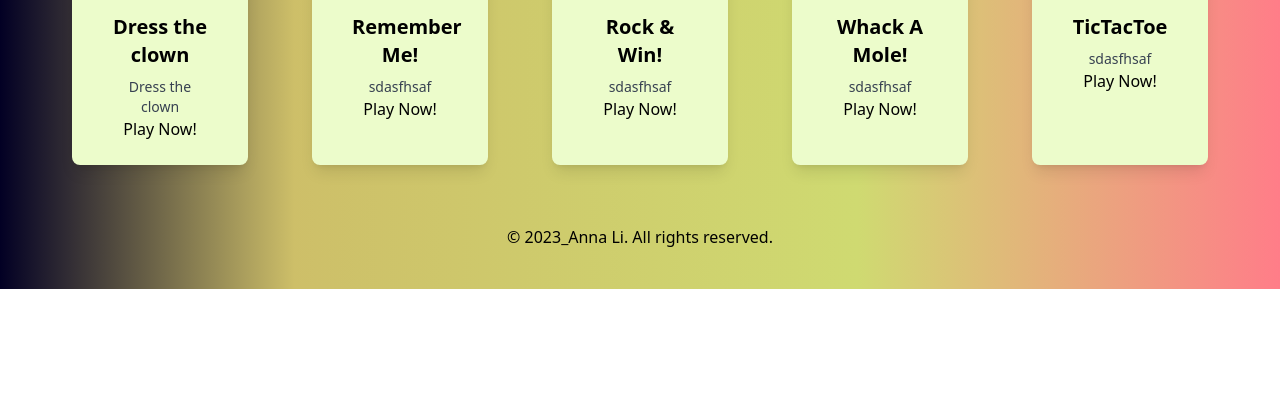
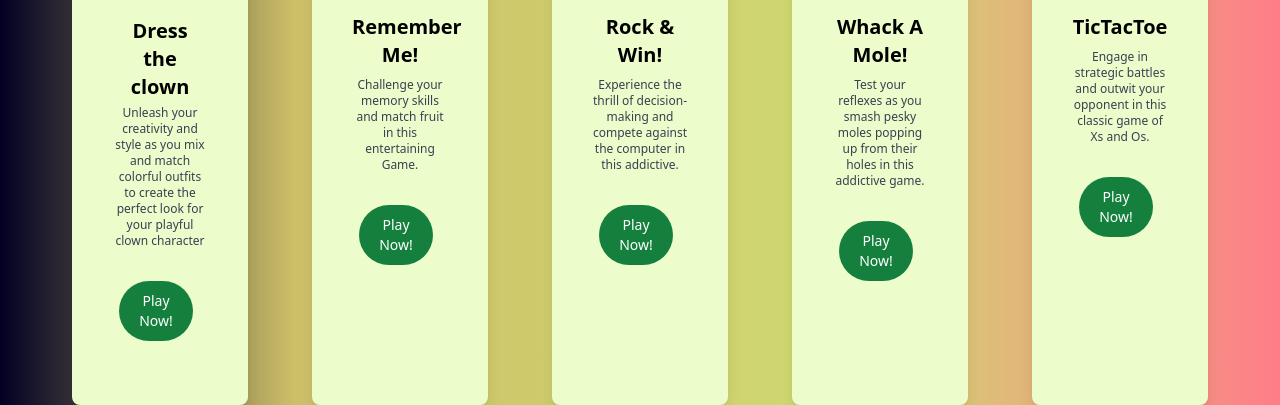
Before and after one commit to esplanadeA/js_game_engine, a website: page index.html in a window 1280 px wide. Shown: the part 659-1064 px from the top of the page. Before the commit the page ends 948 px from the top, so only its background shows below. Drawn offline with Linux system fonts and the light colour scheme; files that its build step writes are made by us from their sources.

Commit message:
landing page updates

```diff
--- a/css/input.css
+++ b/css/input.css
@@ -1,7 +1,7 @@
 @tailwind base;
 @tailwind components;
 @tailwind utilities;
-
+/* navbar */
  .navbar {
       display: flex;
       align-items: center;
@@ -42,6 +42,7 @@
    width: auto;
 }
 
+/* background of all */
 html{
   background: rgb(2,0,36);
 background: linear-gradient(90deg, rgba(2,0,36,1) 0%, rgba(173,149,6,0.6055672268907564) 23%, rgba(207,218,113,1) 67%, rgba(255,0,22,0.510329131652661) 100%);
@@ -54,7 +55,18 @@ font-size: 72px;
 color: white;
 text-align: center;
 }
-
+/* Landing Page */
+.button-container {
+  display: flex;
+  justify-content: center;
+  align-items: center;
+  height: 100px;
+  margin: 1rem;
+}
+/* RM */
+.RM{
+   height: 100%;
+}
 
 .game_section{
    width: auto;
@@ -62,7 +74,7 @@ text-align: center;
    align-items: center;
    justify-content: center;
 }
-.grid {
+.RM_grid {
   display: flex;
   flex-wrap: wrap;
   width: 500px;
--- a/index.html
+++ b/index.html
@@ -11,7 +11,6 @@
      <nav class="navbar">
       <div class="navbar-logo">
          <img src="./asset/logo.png" alt="Logo">
-         <h2></h2>
       </div>
       <a  href="#" class="navbar-home">Home</a>
   </nav>
@@ -36,14 +35,14 @@
          <div class="flex bg-lime px-4 p-2 mx-8 max-w-sm rounded-lg shadow-lg lg:w-1/3 flex-col overflow-hidden relative">
             <img class='w-full rounded-lg' src="./asset/dress_a_clown.png" alt="dress a clown"/>
             <div class="px-6 py-4 h-full">
-               <div class="font-bold text-xl mb-2">
+               <div class="font-bold text-xl m-1">
                   Dress the clown
                </div>
-               <p class="text-gray-700 text-sm text-base">
-                  Dress the clown
+               <p class="text-gray-700 text-xs text-base">
+                  Unleash your creativity and style as you mix and match colorful outfits to create the perfect look for your playful clown character
                </p>
-               <a href="./dress-the-clown/dress-the-clown.html">
-                  <button> Play Now!</button>
+               <a href="./dress-the-clown/dress-the-clown.html" class="button-container">
+                 <button class='text-white bg-green-700 hover:bg-green-800 focus:outline-none focus:ring-4 focus:ring-green-300 font-medium rounded-full text-sm px-5 py-2.5 text-center mr-2 mb-2 dark:bg-green-600 dark:hover:bg-green-700 dark:focus:ring-green-800'> Play Now!</button>
                </a>
             </div>
          </div>
@@ -54,11 +53,11 @@
                <div class="font-bold text-xl mb-2">
                   Remember Me!
                </div>
-               <p class="text-gray-700 text-sm text-base">
-               sdasfhsaf
+               <p class="text-gray-700 text-xs text-base">
+              Challenge your memory skills and match fruit in this entertaining Game.
                </p>
-               <a href="./memorygame/index.html">
-                  <button > Play Now!</button>
+               <a href="./memorygame/index.html" class="button-container">
+                  <button class='text-white bg-green-700 hover:bg-green-800 focus:outline-none focus:ring-4 focus:ring-green-300 font-medium rounded-full text-sm px-5 py-2.5 text-center mr-2 mb-2 dark:bg-green-600 dark:hover:bg-green-700 dark:focus:ring-green-800'> Play Now!</button>
                </a>
             </div>
          </div>
@@ -69,11 +68,11 @@
                <div class="font-bold text-xl mb-2">
                Rock & Win!
                </div>
-               <p class="text-gray-700 text-sm text-base">
-               sdasfhsaf
+               <p class="text-gray-700 text-xs text-base">
+              Experience the thrill of decision-making and compete against the computer in this addictive.
                </p>
-               <a href="./RPS/index.html">
-               <button> Play Now!</button>
+               <a href="./RPS/index.html" class="button-container">
+              <button class='text-white bg-green-700 hover:bg-green-800 focus:outline-none focus:ring-4 focus:ring-green-300 font-medium rounded-full text-sm px-5 py-2.5 text-center mr-2 mb-2 dark:bg-green-600 dark:hover:bg-green-700 dark:focus:ring-green-800'> Play Now!</button>
                </a>
             </div>
          </div>
@@ -81,14 +80,14 @@
          <div class="flex bg-lime px-4 p-2 mx-8 max-w-sm rounded-lg shadow-lg lg:w-1/3 flex-col overflow-hidden relative">
             <img class='w-full rounded-lg' src="./asset/wack_a_mole.png" alt="dress a clown"/>
             <div class="px-6 py-4 h-full">
-               <div class="font-bold text-xl mb-2">
+               <div class="font-bold text-xl mb-2" >
                   Whack A Mole!
                </div>
-               <p class="text-gray-700 text-sm text-base">
-               sdasfhsaf
+               <p class="text-gray-700 text-xs text-base">
+              Test your reflexes as you smash pesky moles popping up from their holes in this addictive game.
                </p>
-               <a href="./tictactoe/index.html">
-                  <button > Play Now!</button>
+               <a href="./tictactoe/index.html" class="button-container">
+                  <button class='text-white bg-green-700 hover:bg-green-800 focus:outline-none focus:ring-4 focus:ring-green-300 font-medium rounded-full text-sm px-5 py-2.5 text-center mr-2 mb-2 dark:bg-green-600 dark:hover:bg-green-700 dark:focus:ring-green-800'> Play Now!</button>
                </a>
             </div>
          </div>
@@ -99,11 +98,11 @@
                <div class="font-bold text-xl mb-2">
                   TicTacToe
                </div>
-               <p class="text-gray-700 text-sm text-base">
-               sdasfhsaf
+               <p class="text-gray-700 text-xs text-base">
+               Engage in strategic battles and outwit your opponent in this classic game of Xs and Os.
                </p>
-               <a href="./Wac_a_molev1/Wac_a_mole.html">
-                  <button > Play Now!</button>
+               <a href="./Wac_a_molev1/Wac_a_mole.html" class="button-container">
+                  <button class='text-white bg-green-700 hover:bg-green-800 focus:outline-none focus:ring-4 focus:ring-green-300 font-medium rounded-full text-sm px-5 py-2.5 text-center mr-2 mb-2 dark:bg-green-600 dark:hover:bg-green-700 dark:focus:ring-green-800'> Play Now!</button>
                </a>
             </div>
          </div>
```
Also changed, not shown: memorygame/index.html (+2 -2 lines), styles.css.
